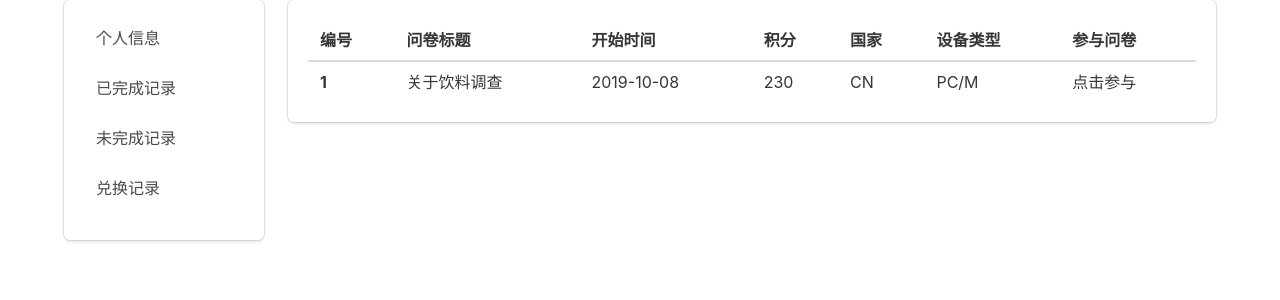
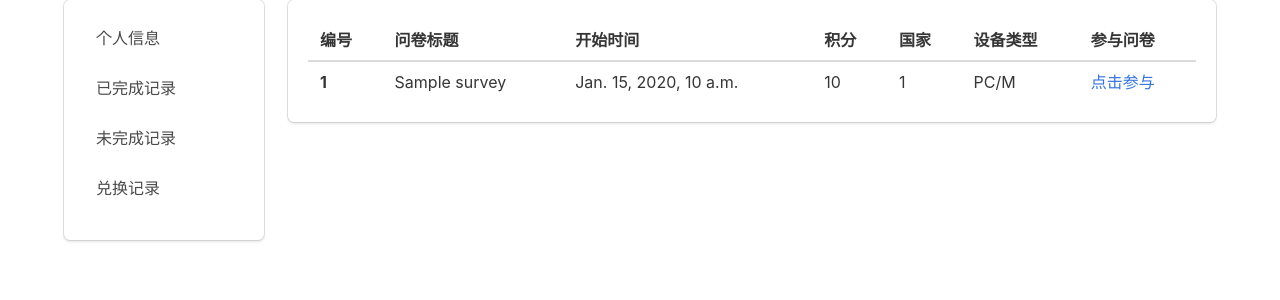
Before and after one commit to timeoutme/tt, a Django app: template ttzhuanba/survey/templates/survey_list.html in a window 1280 px wide. Shown: the part 84-384 px from the top of the page. Run offline with Django 3.2, Linux system fonts and the light colour scheme; the template is opened without the code that fills it: most values are stand-ins (such as "Sample title", 1, 10 or a date in 2020).

Commit message:
获取json数据，到前端显示

```diff
--- a/ttzhuanba/survey/templates/survey_list.html
+++ b/ttzhuanba/survey/templates/survey_list.html
@@ -1,6 +1,6 @@
 {% extends "theme.html" %}
 {% block survey_list %}
-<table class="table is-fullwidth is-hoverable">
+<table class="table is-fullwidth is-hoverable ">
         <thead>
             <tr>
             <th> 编号</th>
@@ -12,20 +12,18 @@
             <th>参与问卷</th>
             </tr>
         </thead>
-        {% for surveyDCT in surveys %}
-            {% for x,y in surveyDCT_all %}
+        {% for survey in surveys.values %}
                     <tbody>
                         <tr>
-                        <th>{{y_id}}</th>
-                        <td>关于饮料调查</td>
-                        <td>2019-10-08</td>
-                        <td>230</td>
-                        <td>CN</td>
+                        <th>{{survey.id}}</th>
+                        <td>{{survey.title}}</td>
+                        <td>{{survey.liveTime}}</td>
+                        <td>{{survey.score}}</td>
+                        <td>{{survey.countrID}}</td>
                         <td>PC/M</td>
-                        <td>点击参与</td>
+                        <td><a href="{{survey.link}}">点击参与</a></td>
                         </tr>
                     </tbody>
-            {% endfor %}
         {% endfor %}
     </table>
 {% endblock survey_list %}
```
Also changed, not shown: ttzhuanba/survey/views.py (+9 -35 lines).
